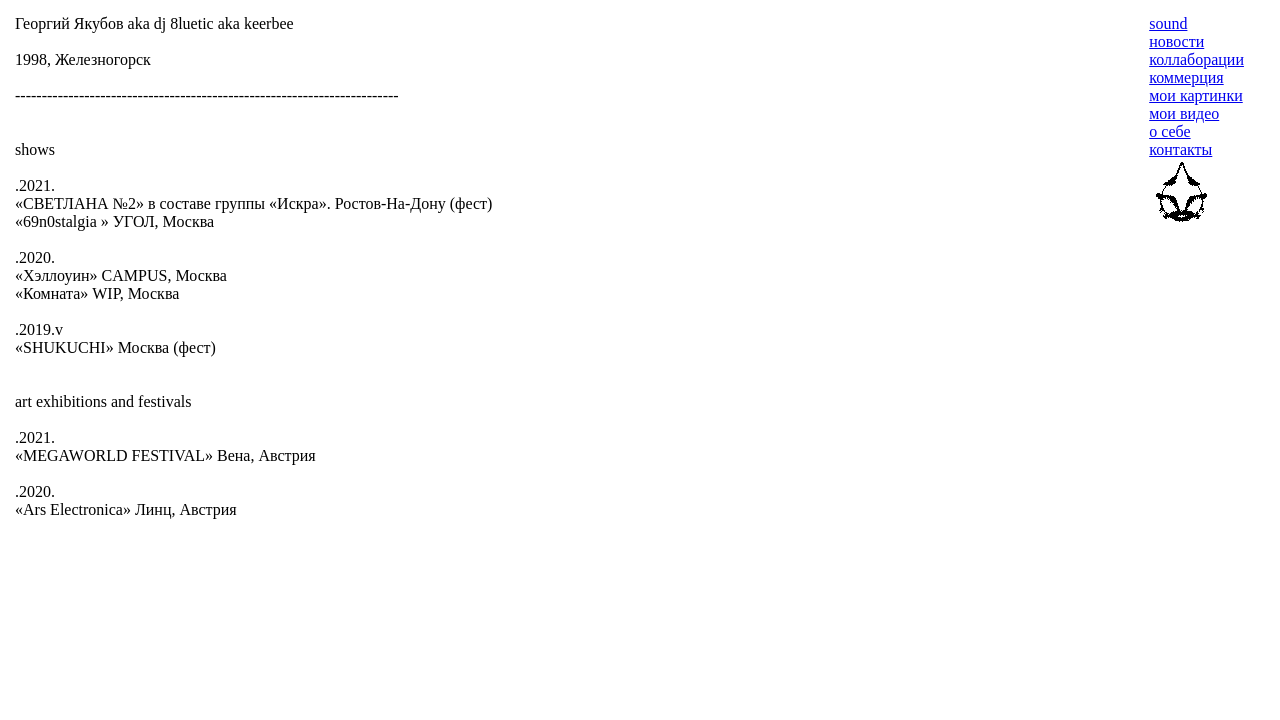
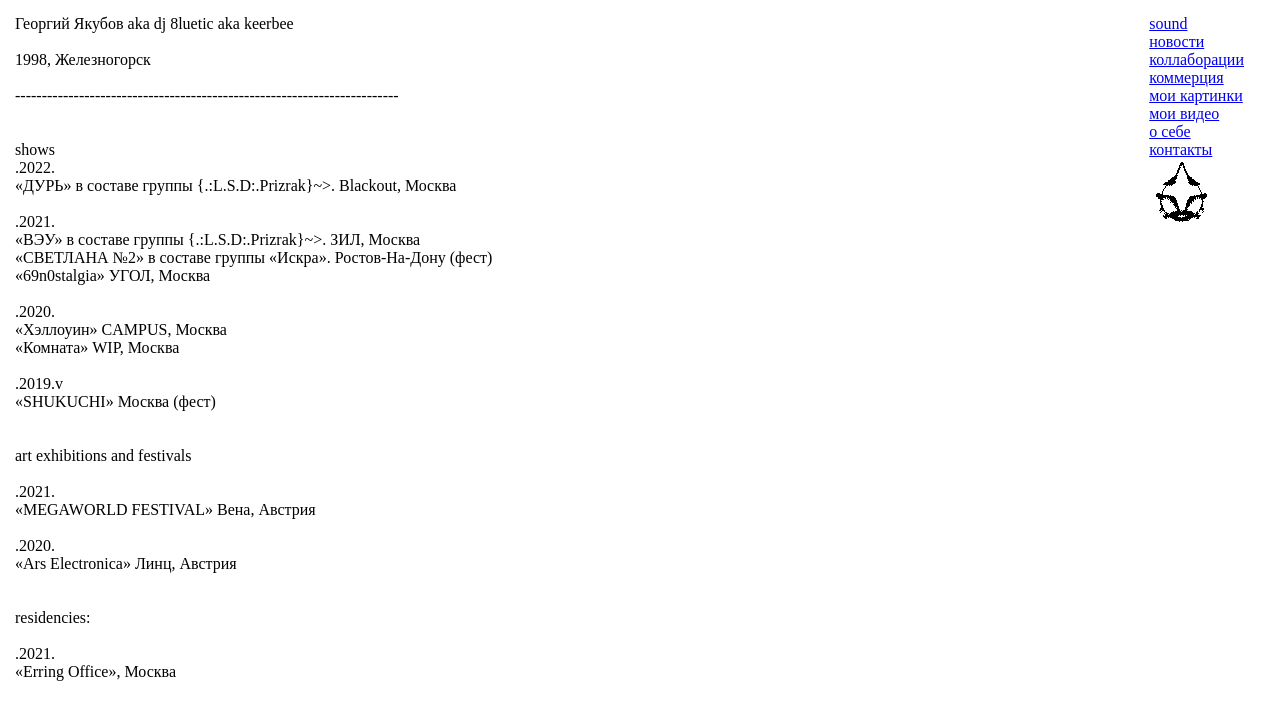
Before and after one commit to saehel/8luetic, a plain HTML site: page cv.html in a window 1280 px wide. Drawn offline with Linux system fonts and the light colour scheme.

Commit message:
Update cv.html

```diff
--- a/cv.html
+++ b/cv.html
@@ -23,12 +23,18 @@
             <br>
             shows
             <br>
+            .2022.
+            <br>
+            «ДУРЬ» в составе группы {.:L.S.D:.Prizrak}~>. Blackout, Москва
+            <br>
             <br>
             .2021.
             <br>
+            «ВЭУ» в составе группы {.:L.S.D:.Prizrak}~>. ЗИЛ, Москва
+            <br>
             «СВЕТЛАНА №2» в составе группы «Искра». Ростов-На-Дону (фест)
             <br>
-            «69n0stalgia » УГОЛ, Москва
+            «69n0stalgia» УГОЛ, Москва
             <br>
             <br>
             .2020.
@@ -55,6 +61,16 @@
             .2020.
             <br>
             «Ars Electronica» Линц, Австрия
+             <br>
+             <br>
+             <br>
+            residencies:
+             <br>
+             <br>
+             .2021.
+             <br>
+             «Erring Office», Москва
+             <br>
 
 
 
```
